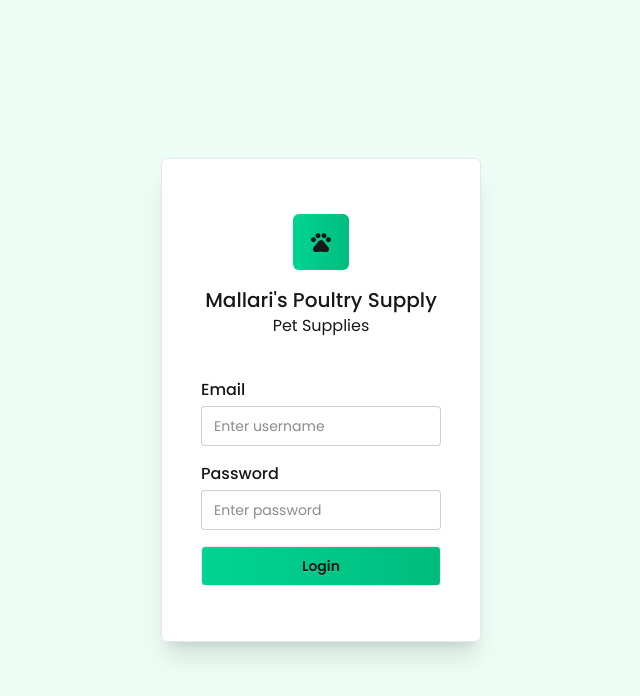
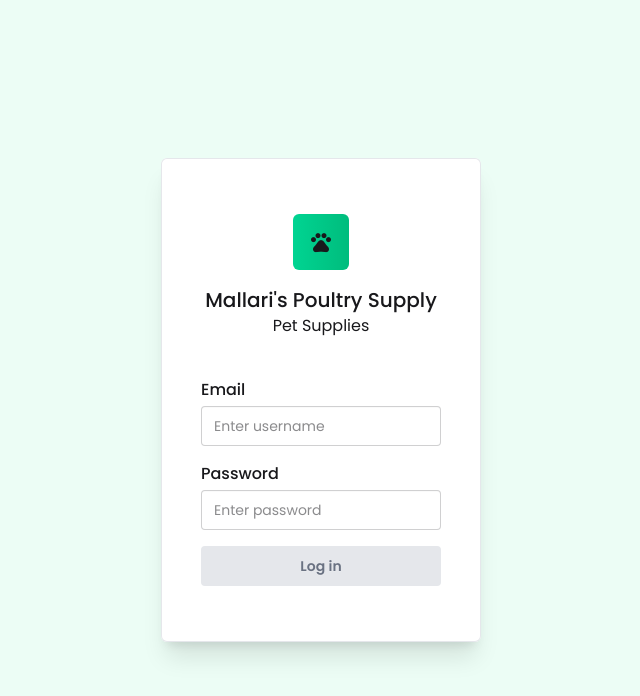
Before and after one commit to MarkMallari16/mallari-s-poultry-supply-point-of-sale-with-inventory-system-react-ts-supabase, a React (Vite) app: page /login in a window 1280 px wide. Shown: the top 696 px of the page, without its empty margins (319-959 px from the left). Built offline with nearby package versions, Linux system fonts and the light colour scheme; no server answers.

Commit message:
feat: Add disabled button in login

```diff
--- a/src/layouts/SharedLayout.tsx
+++ b/src/layouts/SharedLayout.tsx
@@ -4,6 +4,7 @@ import { useAuthStore } from "../stores/useAuthStore"
 type ShareLayoutProps = {
     role: "admin" | "cashier"
 }
+
 const SharedLayout = ({ role }: ShareLayoutProps) => {
     const user = useAuthStore((state) => state.user);
     const logout = useAuthStore((state) => state.logout);
--- a/src/pages/Login.tsx
+++ b/src/pages/Login.tsx
@@ -6,18 +6,29 @@ import { useNavigate } from "react-router";
 const Login = () => {
     const [email, setEmail] = useState("");
     const [password, setPassword] = useState("");
+    const [loading, setLoading] = useState<boolean>(false);
+
     const login = useAuthStore((state) => state.login);
     const navigate = useNavigate();
 
     //login user
     const handleLogin = async () => {
+        setLoading(true)
+        try {
             const user = await loginUser(email, password);
 
             if (user) {
                 login(user)
                 navigate(`/${user.role}/dashboard`)
+                setLoading(false)
             } else {
                 alert("Login failed.")
+                setLoading(false)
+            }
+        } catch (error) {
+            console.log("Login error", error)
+        } finally {
+            setLoading(false)
         }
     }
 
@@ -54,7 +65,7 @@ const Login = () => {
                     <input type="password" value={password} onChange={handlePasswordChange} className="mt-1 input input-md   w-full focus:outline-success" placeholder="Enter password" />
                 </div>
                 <div className="mt-4">
-                    <button onClick={handleLogin} className="btn btn-md bg-linear-to-r from-emerald-400 to-emerald-500  w-full">Login</button>
+                    <button onClick={handleLogin} className="btn btn-md bg-linear-to-r from-emerald-400 to-emerald-500 disabled:bg-gray-200 disabled:bg-none disabled:text-gray-500 disabled:cursor-not-allowed  hover:from-emerald-400 hover:to-emerald-500 w-full" disabled={loading || !email || !password}>{loading ? 'Logging in' : 'Log in'}</button>
                 </div>
             </div>
         </div>
--- a/src/pages/admin/AdminDashboard.tsx
+++ b/src/pages/admin/AdminDashboard.tsx
@@ -1,11 +1,18 @@
 import { useEffect, useState } from "react";
 import type { Product } from "../../types/product";
 import { getAllProducts } from "../../services/api/products";
+import { useCountStore } from "../../stores/useCountStore";
 
 
 const Dashboard = () => {
     const [products, setProducts] = useState<Product[]>([])
     const [loading, setLoading] = useState<boolean>(true);
+
+    //sample zustand
+    const count = useCountStore((state) => state.count);
+    const increment = useCountStore((state) => state.increment);
+    const decrement = useCountStore((state) => state.decrement);
+
 
     const fetcthProducts = async () => {
         const result = await getAllProducts();
@@ -21,6 +28,10 @@ const Dashboard = () => {
     return (
         <div>
             <h1 className="text-xl font-bold pt-4 mb-4">Product Inventory</h1>
+            <h1 className="text-4xl">{count}</h1>
+            <button onClick={() => increment(1)}>Increment</button>
+            <button onClick={() => decrement(1)}>Decrement</button>
+
             {loading ? (
                 <p>Loading...</p>
             ) : (
--- a/src/pages/admin/Inventory.tsx
+++ b/src/pages/admin/Inventory.tsx
@@ -1,7 +1,7 @@
 
 const Inventory = () => {
   return (
-    <div>Inventory</div>
+    <div></div>
   )
 }
 
--- /dev/null
+++ b/src/stores/useCountStore.ts
@@ -0,0 +1,15 @@
+import { create } from "zustand";
+
+type State = {
+    count: number
+}
+type Actions = {
+    increment: (value: number) => void;
+    decrement: (value: number) => void;
+}
+
+export const useCountStore = create<State & Actions>((set) => ({
+    count: 0,
+    increment: (value) => set((state) => ({ count: state.count + value })),
+    decrement: (value) => set((state) => ({ count: state.count <= 0 ? 0 : state.count - value }))
+}))
```
Also changed, not shown: src/stores/useProductStore.ts (added). Lines whose indentation alone changed are shown as unchanged.
